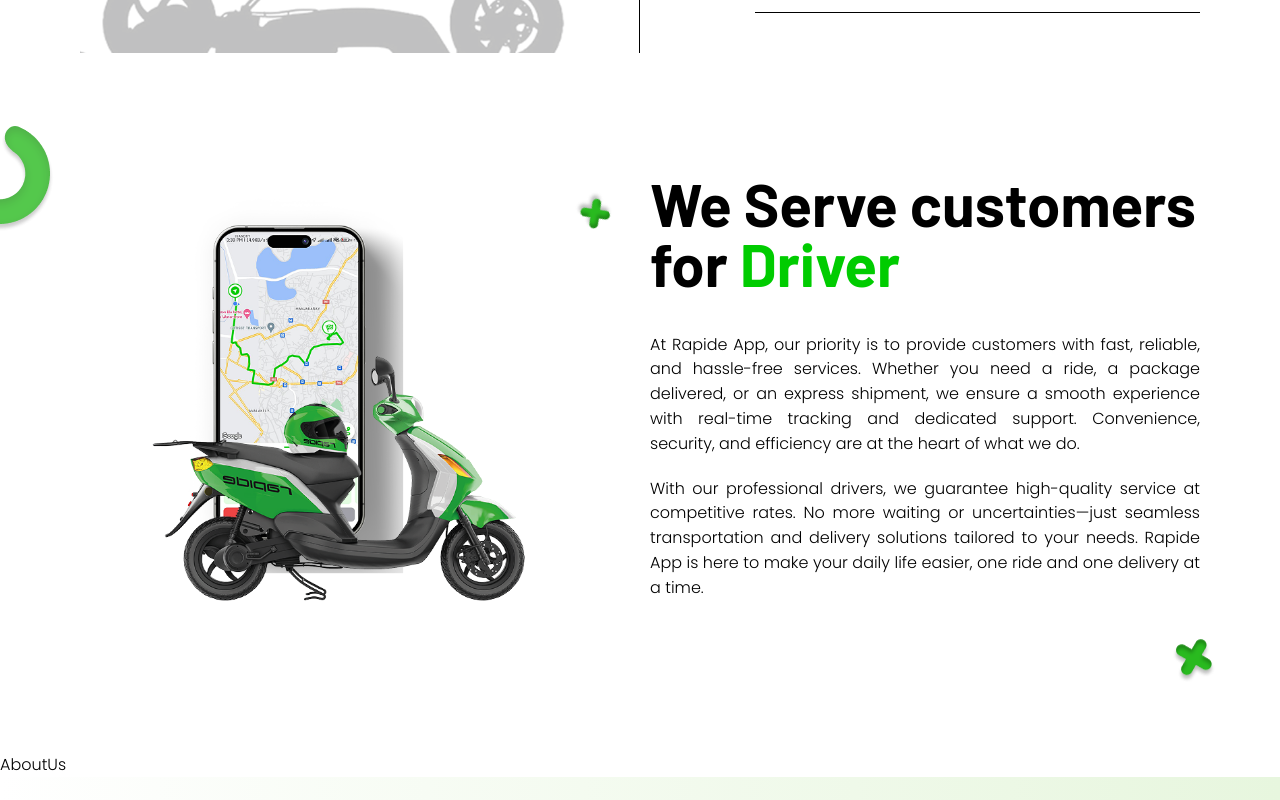
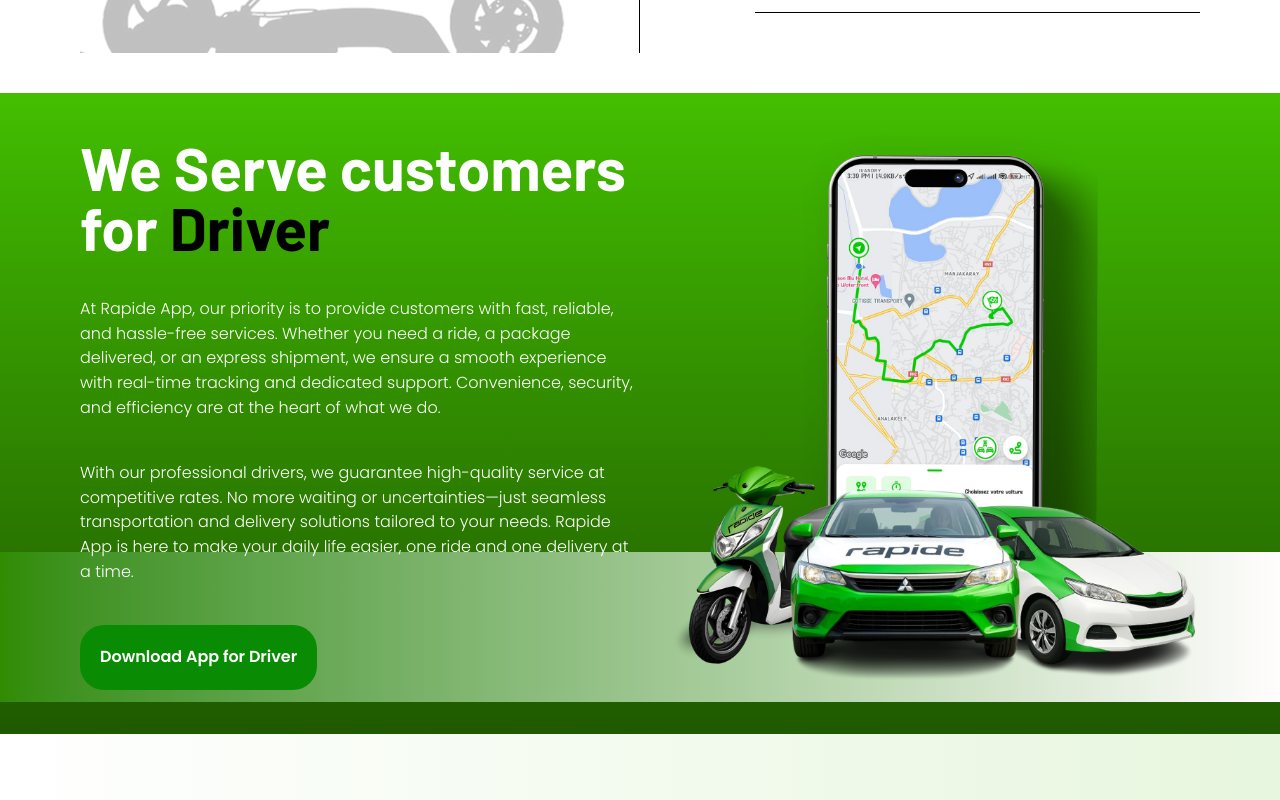
Before and after one commit to radiamdev/rapide-landing-page, a React (Vite) app: page / in a window 1280 px wide. Shown: the part 1700-2500 px from the top of the page. Built offline with nearby package versions, Linux system fonts and the light colour scheme; a web font is replaced by a local one.

Commit message:
about done

```diff
--- a/src/assets/icons/DownloadButton.tsx
+++ b/src/assets/icons/DownloadButton.tsx
@@ -6,7 +6,7 @@
         <path d="M27.7791 2L8 22.8391L27.7791 51H231.221L251 22.8391L231.221 2H27.7791Z" stroke="#71D343" strokeWidth="3" shapeRendering="crispEdges" />
       </g>
       <defs>
-        <filter id="filter0_d_295_294" x="0.0670166" y="0.5" width="254.866" height="62" filterUnits="userSpaceOnUse" color-interpolation-filters="sRGB">
+        <filter id="filter0_d_295_294" x="0.0670166" y="0.5" width="254.866" height="62" filterUnits="userSpaceOnUse" colorInterpolationFilters="sRGB">
           <feFlood floodOpacity="0" result="BackgroundImageFix" />
           <feColorMatrix in="SourceAlpha" type="matrix" values="0 0 0 0 0 0 0 0 0 0 0 0 0 0 0 0 0 0 127 0" result="hardAlpha" />
           <feOffset dx="-2" dy="6" />
--- a/src/components/HomePage/Sections/AboutUs.tsx
+++ /dev/null
@@ -1,8 +0,0 @@
-
-const AboutUs = () => {
-  return (
-    <div>AboutUs</div>
-  )
-}
-
-export default AboutUs
--- a/src/components/HomePage/Sections/AboutUsA.tsx
+++ b/src/components/HomePage/Sections/AboutUsA.tsx
@@ -1,60 +1,78 @@
-import aboutLeftImg from '../../../assets/image/aboute-imgs/about-left-img.png'
-import deco1 from '../../../assets/image/aboute-imgs/deco-1.png'
-import deco2 from '../../../assets/image/aboute-imgs/deco-2.png'
-import deco3 from '../../../assets/image/aboute-imgs/deco-3.png'
+// import aboutLeftImg from '../../../assets/image/aboute-imgs/about-left-img.png'
+// import deco1 from '../../../assets/image/aboute-imgs/deco-1.png'
+// import deco2 from '../../../assets/image/aboute-imgs/deco-2.png'
+// import deco3 from '../../../assets/image/aboute-imgs/deco-3.png'
+import Container from '../../common/Container'
+import aboutImage from '../../../assets/image/aboute-imgs/about-image.png'
 
 function AboutUsA() {
     return (
-        <div className="relative">
-            <div className="p-5 sm:p-20 grid lg:grid-cols-2 gap-5" id="about">
-                <div className="max-h-[500px]">
-                    <img
-                        src={aboutLeftImg}
-                        alt="about-left-img"
-                        className="h-full m-auto"
-                    />
+        <div className='w-screen bg-gradient-to-b from-[#43BF00] to-[#1F5900] relative ' >
+            <Container tag='section' id='about' className='grid grid-cols-1 lg:grid-cols-2 text-white min-h-[80vh] py-10 relative z-10' >
+                <div className='h-full flex flex-col gap-10 justify-center' >
+                    <h1 className='text-white text-6xl barlow-bold max-w-[600px]  ' > We Serve customers for <span className='text-black barlow-bold' >Driver</span> </h1>
+                    <p>At Rapide App, our priority is to provide customers with fast, reliable, and hassle-free services. Whether you need a ride, a package delivered, or an express shipment, we ensure a smooth experience with real-time tracking and dedicated support. Convenience, security, and efficiency are at the heart of what we do.</p>
+                    <p>With our professional drivers, we guarantee high-quality service at competitive rates. No more waiting or uncertainties—just seamless transportation and delivery solutions tailored to your needs. Rapide App is here to make your daily life easier, one ride and one delivery at a time.</p>
+                    <button className=' w-fit !font-semibold p-5 text-xl bg-green-quadritary rounded-3xl hover:text-green-quadritary hover:bg-white transition-colors hover:cursor-pointer' > Download App for Driver </button>
                 </div>
                 <div>
-                    <h1 className="barlow-bold text-6xl mb-10">
-                        We Serve customers for{' '}
-                        <span className="barlow-bold text-[#0c0]">Driver</span>
-                    </h1>
-                    <p className="text-justify mb-5">
-                        At Rapide App, our priority is to provide customers with
-                        fast, reliable, and hassle-free services. Whether you
-                        need a ride, a package delivered, or an express
-                        shipment, we ensure a smooth experience with real-time
-                        tracking and dedicated support. Convenience, security,
-                        and efficiency are at the heart of what we do.
-                    </p>
-                    <p className="text-justify">
-                        With our professional drivers, we guarantee high-quality
-                        service at competitive rates. No more waiting or
-                        uncertainties—just seamless transportation and delivery
-                        solutions tailored to your needs. Rapide App is here to
-                        make your daily life easier, one ride and one delivery
-                        at a time.
-                    </p>
+                    <img src={aboutImage} alt="car and phone image" className='w-[750px] h-auto hidden lg:block ' />
                 </div>
-            </div>
-            <div>
-                <img
-                    src={deco1}
-                    alt="deco-1"
-                    className="absolute animate-pulse top-[5%] -z-10"
-                />
-                <img
-                    src={deco2}
-                    alt="deco-2"
-                    className="absolute animate-spin top-[15%] left-[45%] -z-10"
-                />
-                <img
-                    src={deco3}
-                    alt="deco-3"
-                    className="absolute animate-bounce bottom-[10%] right-[5%] -z-10"
-                />
-            </div>
+            </Container>
+            <div className='absolute left-0 bottom-[5%] w-full h-[150px] bg-gradient-to-r from-[#318C01] to-[#FFFDFD]  ' ></div>
         </div>
+
+
+        // <div className="relative">
+        //     <div className="p-5 sm:p-20 grid lg:grid-cols-2 gap-5" id="about">
+        //         <div className="max-h-[500px]">
+        //             <img
+        //                 src={aboutLeftImg}
+        //                 alt="about-left-img"
+        //                 className="h-full m-auto"
+        //             />
+        //         </div>
+        //         <div>
+        //             <h1 className="barlow-bold text-6xl mb-10">
+        //                 We Serve customers for{' '}
+        //                 <span className="barlow-bold text-[#0c0]">Driver</span>
+        //             </h1>
+        //             <p className="text-justify mb-5">
+        //                 At Rapide App, our priority is to provide customers with
+        //                 fast, reliable, and hassle-free services. Whether you
+        //                 need a ride, a package delivered, or an express
+        //                 shipment, we ensure a smooth experience with real-time
+        //                 tracking and dedicated support. Convenience, security,
+        //                 and efficiency are at the heart of what we do.
+        //             </p>
+        //             <p className="text-justify">
+        //                 With our professional drivers, we guarantee high-quality
+        //                 service at competitive rates. No more waiting or
+        //                 uncertainties—just seamless transportation and delivery
+        //                 solutions tailored to your needs. Rapide App is here to
+        //                 make your daily life easier, one ride and one delivery
+        //                 at a time.
+        //             </p>
+        //         </div>
+        //     </div>
+        //     <div>
+        //         <img
+        //             src={deco1}
+        //             alt="deco-1"
+        //             className="absolute animate-pulse top-[5%] -z-10"
+        //         />
+        //         <img
+        //             src={deco2}
+        //             alt="deco-2"
+        //             className="absolute animate-spin top-[15%] left-[45%] -z-10"
+        //         />
+        //         <img
+        //             src={deco3}
+        //             alt="deco-3"
+        //             className="absolute animate-bounce bottom-[10%] right-[5%] -z-10"
+        //         />
+        //     </div>
+        // </div>
     )
 }
 
--- a/src/components/HomePage/Sections/ContactUs.tsx
+++ b/src/components/HomePage/Sections/ContactUs.tsx
@@ -5,7 +5,7 @@
 
 const ContactUs = () => {
     return (
-        <section className="relative flex flex-col items-center justify-between py-16">
+        <section id='contact' className="relative flex flex-col items-center justify-between py-16">
             {/* Background overlay */}
             <div
                 className="absolute inset-0 opacity-85 z-0 bg-center bg-cover bg-no-repeat"
--- a/src/components/HomePage/Sections/HowItWorks.tsx
+++ b/src/components/HomePage/Sections/HowItWorks.tsx
@@ -25,7 +25,7 @@
         },
     ]
     return (
-        <section className="bg-gradient-to-r  from-[#FFFFFF] to-[#E7F6DE] py-16">
+        <section id='howItWork' className="bg-gradient-to-r  from-[#FFFFFF] to-[#E7F6DE] py-16">
             <div className="max-w-6xl mx-auto">
                 <div className="flex items-center justify-between">
                     <img
--- a/src/pages/HomePage.tsx
+++ b/src/pages/HomePage.tsx
@@ -5,7 +5,6 @@
 import Service from '../components/HomePage/Sections/Service'
 import ContactUs from '../components/HomePage/Sections/ContactUs'
 import AboutUsA from '../components/HomePage/Sections/AboutUsA'
-import AboutUs from '../components/HomePage/Sections/AboutUs'
 
 export default function HomePage() {
     return (
@@ -14,7 +13,6 @@
             <Hero />
             <Service />
             <AboutUsA />
-            <AboutUs />
             <HowItWorks />
             <ContactUs />
             <Footer />
```
Also changed, not shown: src/assets/icons/ExpressDelivery.tsx (+1 -1 lines), src/components/HomePage/NavBar.tsx (+9 -5 lines), src/components/HomePage/Sections/Hero.tsx (+6 -10 lines), src/assets/image/aboute-imgs/about-image.png (added).
